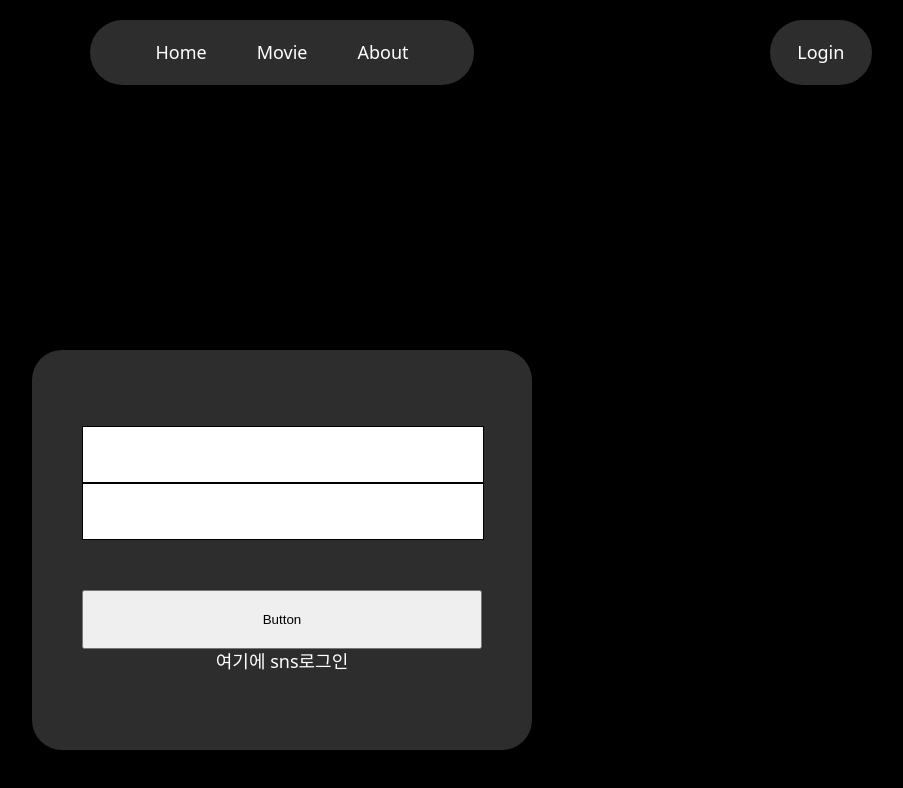
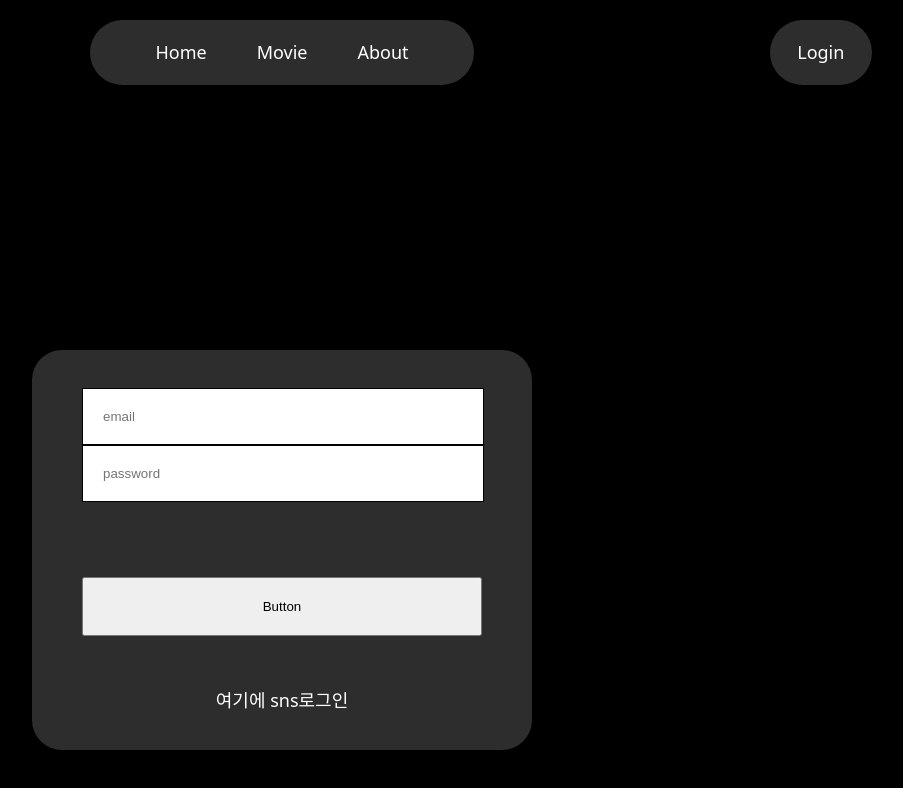
Before and after one commit to jiyong0106/next.js_14_study, a Next.js app: page /login in a window 1280 px wide. Shown: the top 788 px of the page, without its empty margins (358-1261 px from the left). Built offline with nearby package versions, Linux system fonts and the light colour scheme.

Commit message:
Feat : 특정 이메일로 로그인 하면 로컬스토리지에 저장하도록 구현

```diff
--- a/components/atomic/input/index.tsx
+++ b/components/atomic/input/index.tsx
@@ -1,9 +1,10 @@
-import styles from './input.module.css'
+import styles from "./input.module.css";
+import {inputProps} from "@/types/type";
 
-const InputUi = () => {
+const InputUi = ({ register, id,...rest} : inputProps) => {
   return (
-    <input className={styles.input_style} type="email"/>
-  )
-}
+    <input className={styles.input_style} id={id} {...rest} {...register} />
+  );
+};
 
-export default InputUi
+export default InputUi;
--- a/components/module/login/index.tsx
+++ b/components/module/login/index.tsx
@@ -1,24 +1,88 @@
+"use client";
 import InputUi from "@/components/atomic/input/index";
 import ButtonUi from "@/components/atomic/button/index";
 import styles from "./login.module.css";
+import { useForm } from "react-hook-form";
+import { email_reg, password_reg } from "@/components/util/validation";
+import { useFormProps } from "@/types/type";
+import { useRouter } from "next/navigation";
+import { useEffect } from "react";
 
 const LoginForm = () => {
+  const {
+    register,
+    handleSubmit,
+    watch,
+    formState: { errors },
+  } = useForm<useFormProps>({ mode: "onBlur" });
+  const router = useRouter();
+
+  const onSubmit = (data: any) => {
+    if (data.email === "jimovie@jiflex.com" && data.password === "1234") {
+      localStorage.setItem('id',data.email)
+      router.push("/");
+    }
+  };
+
+  useEffect(() => {
+    if(localStorage.getItem('id')){
+      router.push('/')
+    }
+  },[]);
+
+
+  //data => {email: "이메일", password: "비밀번호"}, 객체로 받아온다.
+  //-> data.email, data.password로 받아온다.
+
   return (
     <div className={styles.container}>
       <div className={styles.login_container}>
-        <form className={styles.form_container}>
+        <form
+          className={styles.form_container}
+          onSubmit={handleSubmit(onSubmit)}
+        >
           <div className={styles.input_wrapper}>
-            <InputUi />
-            <InputUi />
+            <InputUi
+              id="email"
+              placeholder="email"
+              type="email"
+              register={register("email", {
+                required: "이메일을 입력해주세요 ",
+                pattern: {
+                  value: email_reg,
+                  message: "이메일 형식이 아닙니다.",
+                },
+              })}
+            />
+            <InputUi
+              id="password"
+              placeholder="password"
+              type="password"
+              register={register("password", {
+                required: "비밀번호를 입력해주세요",
+              })}
+            />
+            <small className={styles.error_text}>
+              <p>{errors.email?.message}</p>
+              <p>{errors.password?.message}</p>
+            </small>
           </div>
           <div className={styles.button_wrapper}>
             <ButtonUi />
           </div>
         </form>
-      여기에 sns로그인
+        여기에 sns로그인
       </div>
     </div>
   );
 };
 
 export default LoginForm;
+
+// errors: FieldErrors<TFieldValues>
+//로그인 시에는 email, password의 정보가 이동하므로 노출되면 문제가 발새해서
+//get 방식으로 보내는 것이 아닌 post 방식으로 보내야 한다.=> post는 body에 담아서 보내는 것이다.
+//->body에 담으면 노출되지 않는다.
+
+//서버 만들어서 회원가입 하면 정보가 서버에 저장되고,
+//로그인 시에는 서버에 저장된 정보와 비교해서 로그인을 할 수 있도록 한다.
--- a/components/module/login/login.module.css
+++ b/components/module/login/login.module.css
@@ -7,21 +7,32 @@
   height: 100vh;
 }
 
-.login_container{
+.login_container {
   width: 500px;
   height: 400px;
   display: flex;
   flex-direction: column;
   justify-content: center;
   align-items: center;
-  background-color:#2d2d2d;
+  background-color: #2d2d2d;
   border-radius: 30px;
-
-  }
+}
 
 .form_container {
   width: 400px;
+  height: 300px;
   display: flex;
   flex-direction: column;
   gap: 50px;
 }
+
+.error_text {
+  width: 400px;
+  height: 20px;
+  margin: 0;
+  display: flex;
+  flex-direction: column;
+  color: rgb(224, 56, 56, 0.8);
+  font-size: 12px;
+  margin-top: 5px;
+}
--- a/components/module/navigation/index.tsx
+++ b/components/module/navigation/index.tsx
@@ -4,6 +4,7 @@ import { usePathname } from "next/navigation";
 import styles from "./navigation.module.css";
 
 const Navigation = () => {
+  const isUserLoggedIn = localStorage.getItem("id");
   const path = usePathname();
   return (
     <>
@@ -24,7 +25,11 @@ const Navigation = () => {
         </ul>
       </nav>
       <div className={styles.secondNav}>
-        <Link href="/login">Login</Link>
+        {isUserLoggedIn ? (
+          <Link href="/logout">Logout</Link>
+          ) : (
+          <Link href="/login">Login</Link>
+        )}
       </div>
     </>
   );
--- /dev/null
+++ b/components/util/validation.ts
@@ -0,0 +1,5 @@
+//이메일 정규식
+export const email_reg = /^[0-9a-zA-Z]([-_\.]?[0-9a-zA-Z])*@[0-9a-zA-Z]([-_\.]?[0-9a-zA-Z])*\.[a-zA-Z]{2,3}$/i;
+
+//패스워드 정규식
+export const password_reg = /^(?=.*[a-zA-Z])(?=.*[0-9]).{8,25}$/;
--- a/package.json
+++ b/package.json
@@ -11,9 +11,11 @@
   "author": "",
   "license": "MIC",
   "dependencies": {
+    "axios": "^1.6.7",
     "next": "^14.1.0",
     "react": "^18.2.0",
-    "react-dom": "^18.2.0"
+    "react-dom": "^18.2.0",
+    "react-hook-form": "^7.50.1"
   },
   "devDependencies": {
     "@types/node": "20.11.20",
```
Also changed, not shown: components/api/getMovieData.ts (+0 -14 lines), types/type.ts (+15 -0 lines), 1 other file (tests, documents, lock files or other folders).
